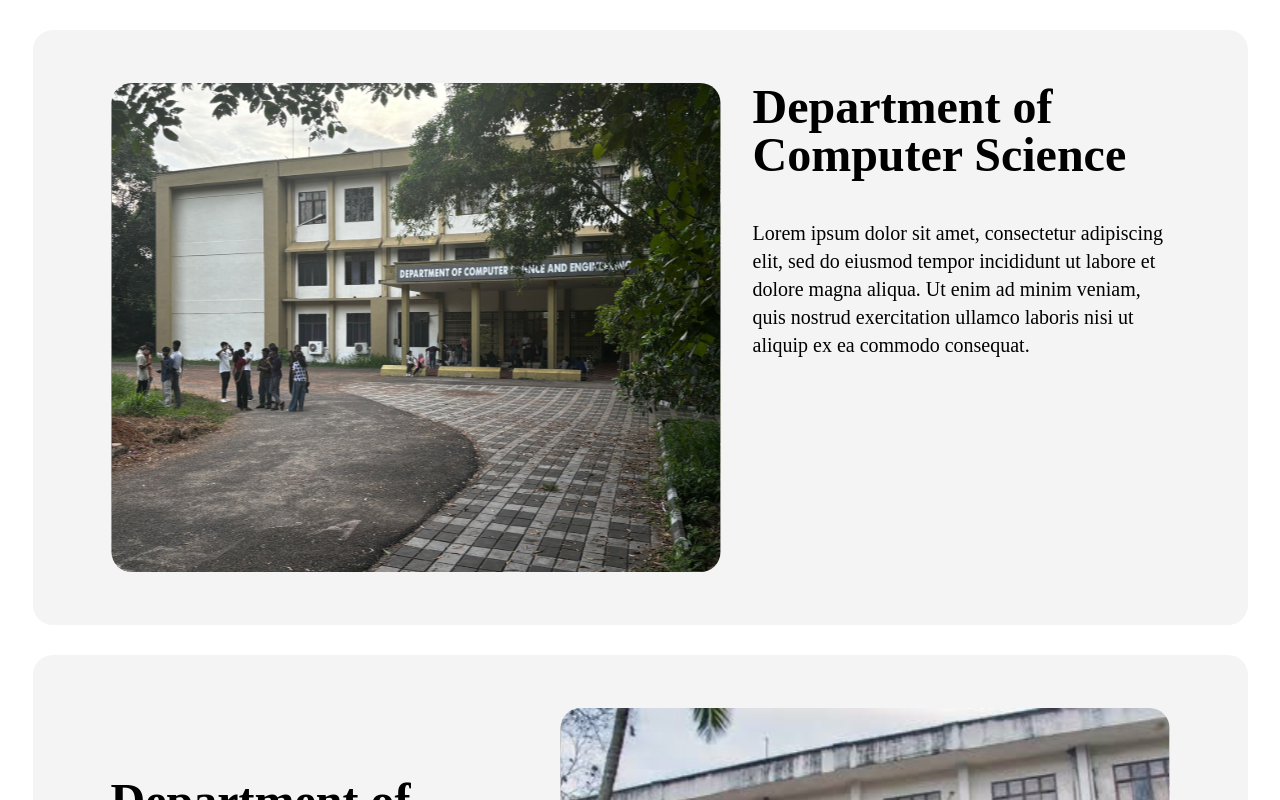
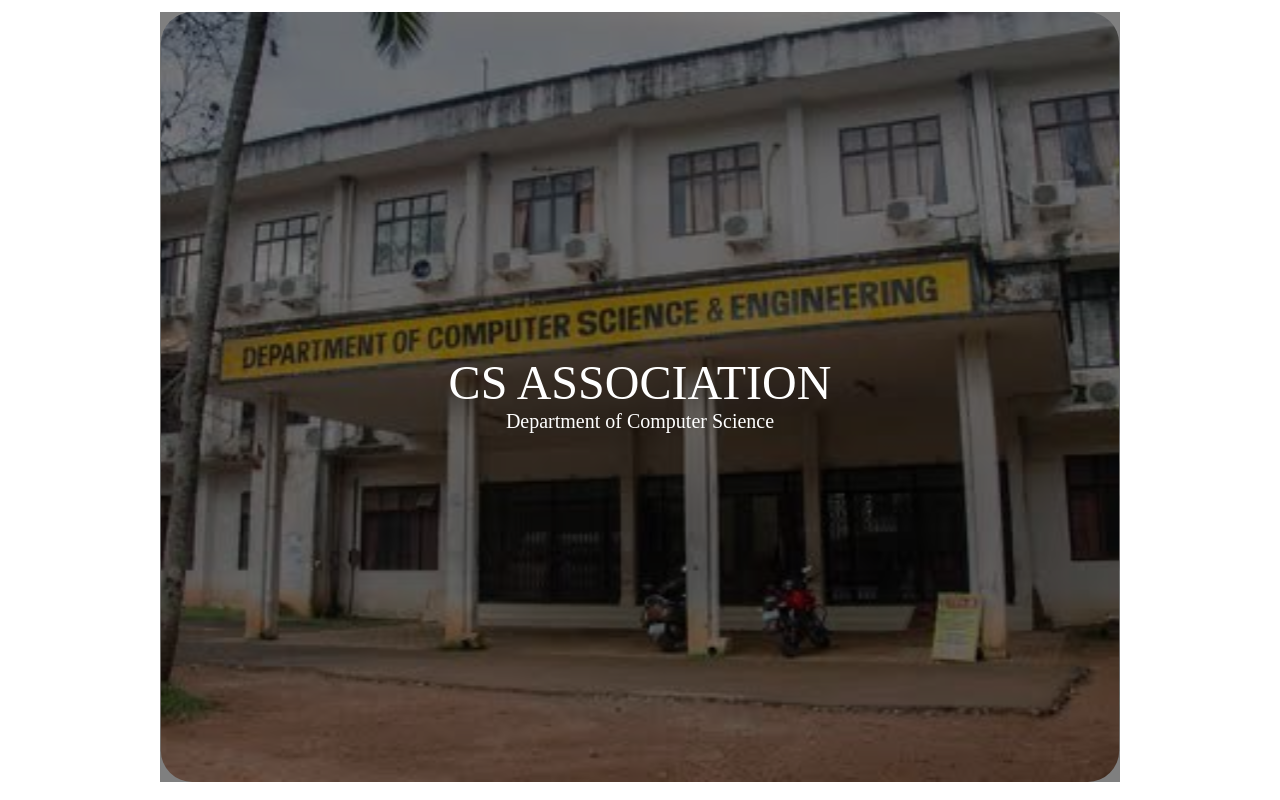
Before and after one commit to csacet/website_csa, a Next.js app: page /landing in a window 1280 px wide. Shown: the top 800 px of the page. Built offline with nearby package versions, Linux system fonts and the light colour scheme.

Commit message:
added landing features

```diff
--- a/src/pages/landing.tsx
+++ b/src/pages/landing.tsx
@@ -6,6 +6,15 @@ import landingImg2 from '../app/assets/images/landingImg2.svg';
 export default function Landing() {
     return (
         <div className="font-primary">
+            {/* Full-width image with centered text overlay */}
+            <div className="my-3 relative w-3/4 mx-auto"> {/* Added mx-auto to center */}
+                <Image src={landingImg2} alt="Dept" className="w-full" />
+                <div className="absolute flex-col inset-0 bg-black bg-opacity-50 flex items-center justify-center transition-opacity duration-300">
+                    <div className="text-white text-5xl font-secondary uppercase">CS Association</div>
+                    <div className="text-white text-xl font-secondary">Department of Computer Science</div>
+                </div>
+            </div>
+
             {/* Section 1 */}
             <div className="mx-4 lg:mx-[2.03125rem] mt-[1.875rem] flex flex-col lg:flex-row bg-[#F4F4F4] px-6 lg:px-[4.875rem] py-8 lg:py-[3.3125rem] rounded-[1.25rem] space-y-8 lg:space-y-0 lg:space-x-8">
                 <Image src={landingImg1} alt="Department of Computer Science" className="w-full lg:w-auto" />
```
